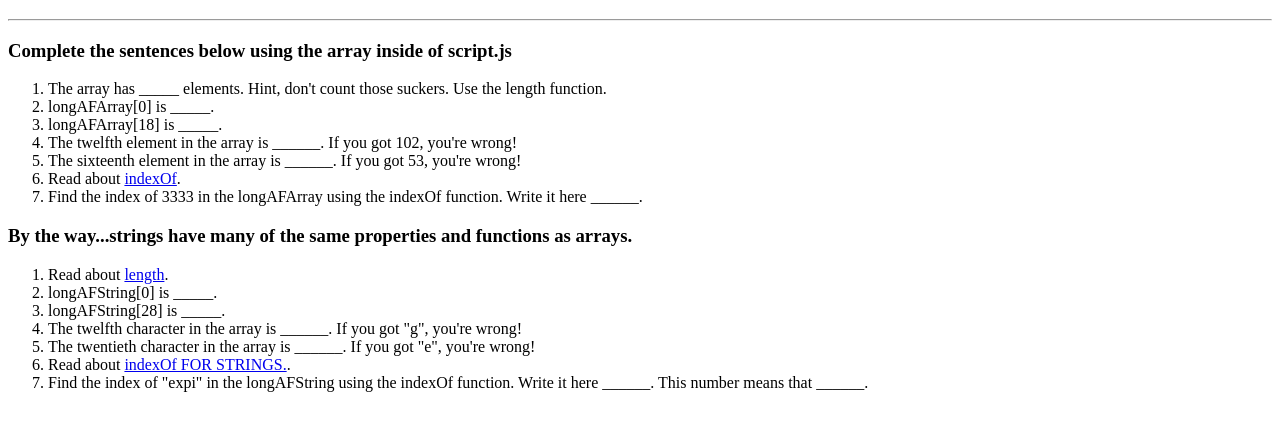
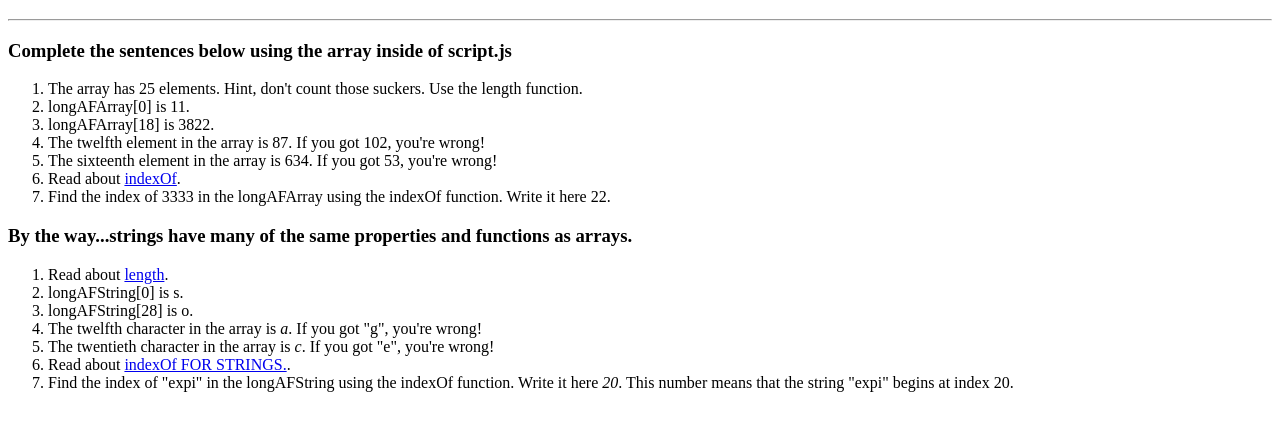
Before and after one commit to codebug-tech/week-7-B, a plain HTML site: page index.html in a window 1280 px wide. Shown: the part 61-492 px from the top of the page. Drawn offline with Linux system fonts and the light colour scheme.

Commit message:
assignment 8-A

```diff
--- a/index.html
+++ b/index.html
@@ -10,28 +10,28 @@
     <hr>
     <h3>Complete the sentences below using the array inside of script.js</h3>
     <ol>
-      <li>The array has _____ elements. Hint, don't count those suckers. Use the length function.</li>
-      <li>longAFArray[0] is _____.</li>
-      <li>longAFArray[18] is _____.</li>
-      <li>The twelfth element in the array is ______. If you got 102, you're wrong!</li>
-      <li>The sixteenth element in the array is ______. If you got 53, you're wrong!</li>
+      <li>The array has 25 elements. Hint, don't count those suckers. Use the length function.</li>
+      <li>longAFArray[0] is 11.</li>
+      <li>longAFArray[18] is 3822.</li>
+      <li>The twelfth element in the array is 87. If you got 102, you're wrong!</li>
+      <li>The sixteenth element in the array is 634. If you got 53, you're wrong!</li>
       <li>
         Read about <a href="https://www.w3schools.com/jsref/jsref_indexof_array.asp" target="_blank">indexOf</a>.
       </li>
-      <li>Find the index of 3333 in the longAFArray using the indexOf function. Write it here ______.</li>
+      <li>Find the index of 3333 in the longAFArray using the indexOf function. Write it here 22.</li>
     </ol>
 
     <h3>By the way...strings have many of the same properties and functions as arrays.</h3>
     <ol>
       <li>Read about <a href="https://www.w3schools.com/jsref/jsref_length_string.asp" target="_blank">length</a>.</li>
-      <li>longAFString[0] is _____.</li>
-      <li>longAFString[28] is _____.</li>
-      <li>The twelfth character in the array is ______. If you got "g", you're wrong!</li>
-      <li>The twentieth character in the array is ______. If you got "e", you're wrong!</li>
+      <li>longAFString[0] is s.</li>
+      <li>longAFString[28] is o.</li>
+      <li>The twelfth character in the array is <em>a</em>. If you got "g", you're wrong!</li>
+      <li>The twentieth character in the array is <em>c</em>. If you got "e", you're wrong!</li>
       <li>
         Read about <a href="https://www.w3schools.com/jsref/jsref_indexof.asp" target="_blank">indexOf FOR STRINGS.</a>.
       </li>
-      <li>Find the index of "expi" in the longAFString using the indexOf function. Write it here ______. This number means that ______.</li>
+      <li>Find the index of "expi" in the longAFString using the indexOf function. Write it here <em>20</em>. This number means that the string "expi" begins at index 20.</li>
     </ol>
   </div>
 </body>
```
Also changed, not shown: script.js (+11 -3 lines).
